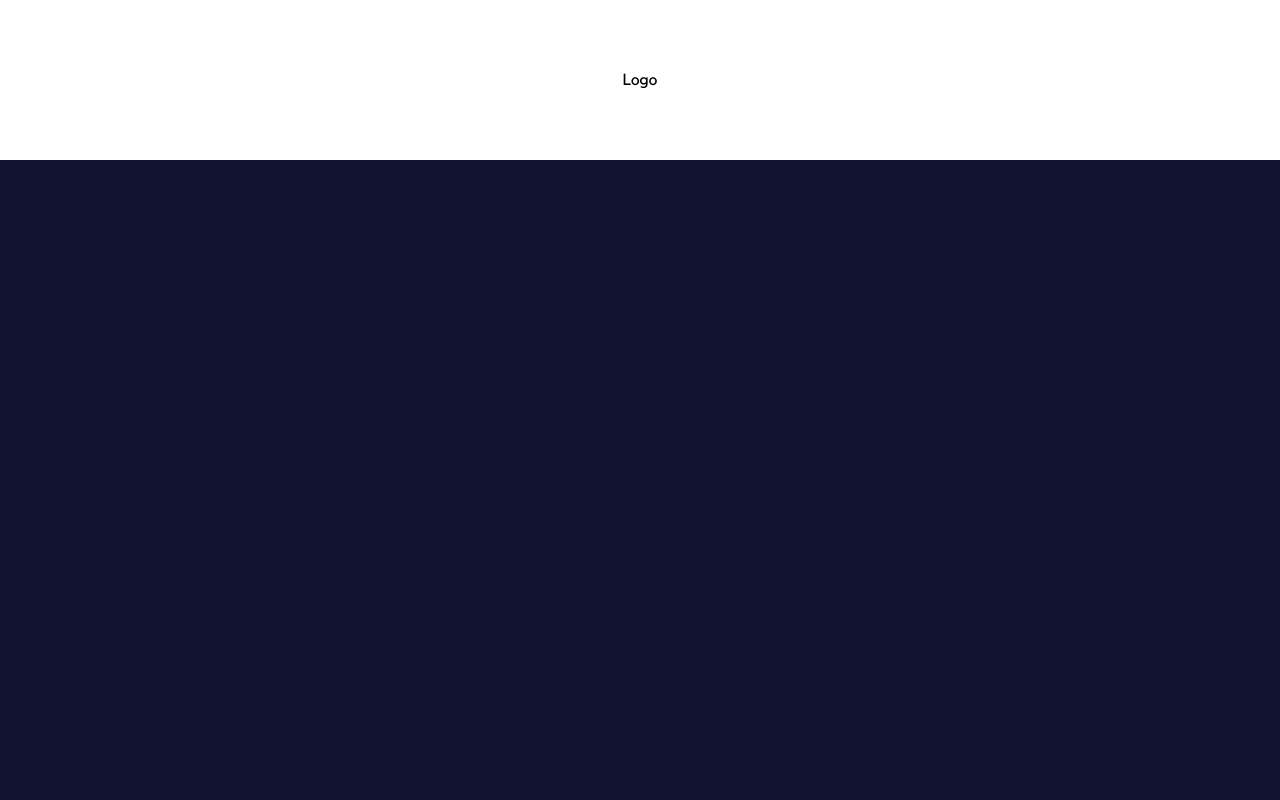
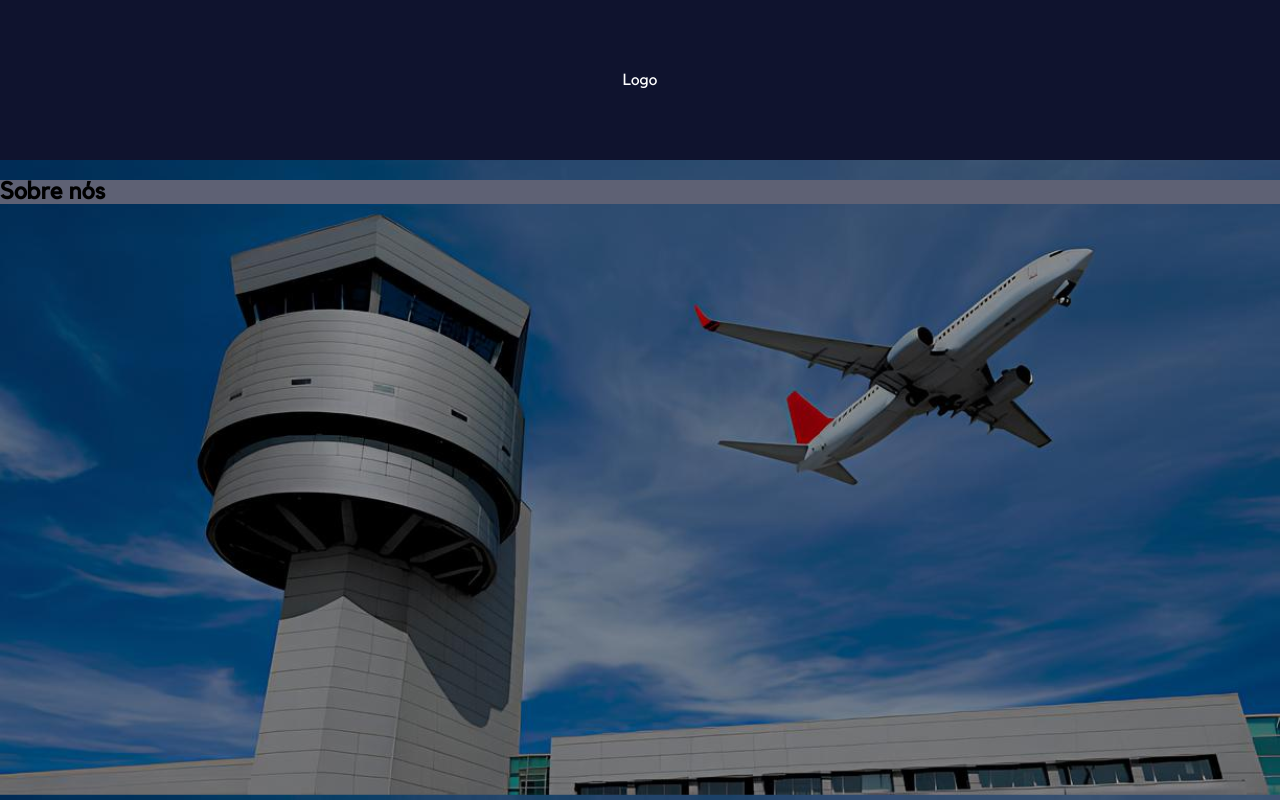
Before and after one commit to miguelluvizon/AeroControl, a plain HTML site: page Prototipo_site/index.html in a window 1280 px wide. Drawn offline with Linux system fonts and the light colour scheme.

Commit message:
Pequena atualização Protótipo do site

```diff
--- a/Prototipo_site/index.css
+++ b/Prototipo_site/index.css
@@ -8,13 +8,24 @@ body {
     padding: 0;
     margin: 0;
     font-family: Kollektif;
+    background-image: url(imagens/imagemFundo.jpg);
+    background-size: cover;
+}
+
+.footer{
+    background-color: #0f132e;
 }
 
 .navbar {
     height: 20vh;
-    background-color: white;
+    background-color: #0f132e;
     display: flex;
+    color: white;
     flex-direction: column;
     align-items: center;
     justify-content: center;
 }
+
+.sobreNos{
+    background-color: #5e6174;
+}
--- a/Prototipo_site/index.html
+++ b/Prototipo_site/index.html
@@ -11,6 +11,11 @@
         <div>Logo</div>
         <div></div>
     </div>
+    <section class="sobreNos">
+        <div class="conteiner">
+            <h2>Sobre nós</h2>
+        </div>
+    </section>
 
 </body>
 </html>
```
Also changed, not shown: Prototipo_site/imagens/imagemFundo.jpg (added).
